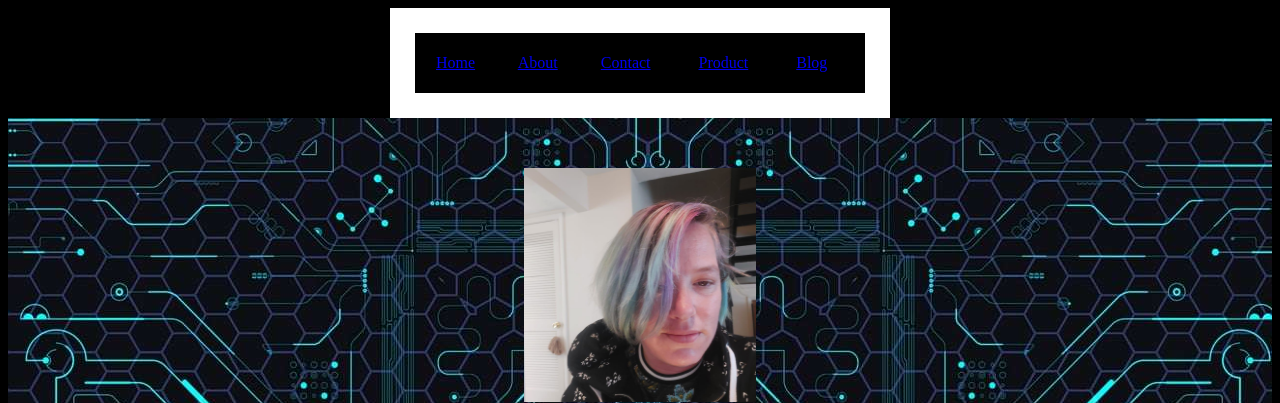
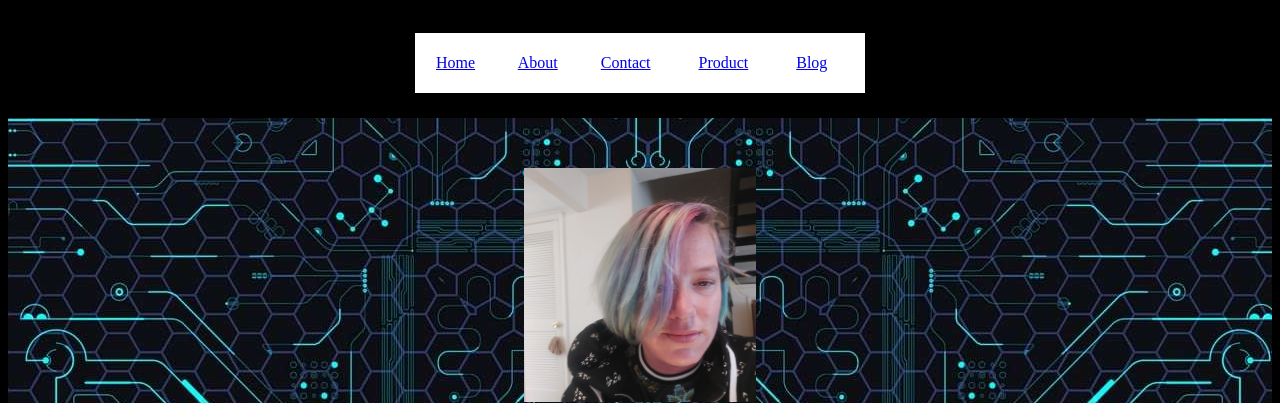
Before and after one commit to KrisWHayes/KrisWHayes.github.io, a plain HTML site: page index.html in a window 1280 px wide. Shown: the top 403 px of the page. Drawn offline with Linux system fonts and the light colour scheme.

Commit message:
Update index.html

```diff
--- a/index.html
+++ b/index.html
@@ -18,17 +18,27 @@
 
 <nav>
     <table style="width: 500px;
-  background-color: #000000;
+  background-color: #ffffff;
 
   border-width: 25px;
-  border-color: #ffffff;
+  border-color: #000000;
   border-style: solid;
   border-spacing: 20px;
   border-collapse: separate;
   color: #000000;
   margin-left:auto;
   margin-right:auto;">
-        <tr>
+        <tr style="width: 500px;
+  background-color: #ffffff;
+
+  border-width: 25px;
+  border-color: #000000;
+  border-style: solid;
+  border-spacing: 20px;
+  border-collapse: separate;
+  color: #000000;
+  margin-left:auto;
+  margin-right:auto;">
             <td><a href="index.html">Home</a></td>
             <td><a href="about.html">About</a></td>
             <td><a href="contact.html">Contact</a></td>
```
